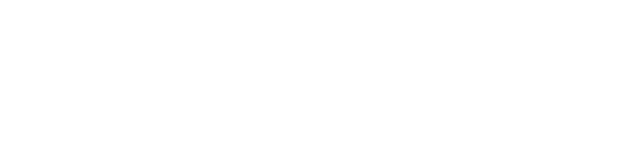
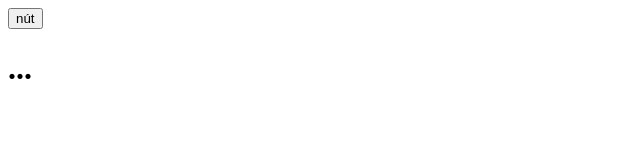
Before and after one commit to Phu204/test, a plain HTML site: page index.html in a window 1280 px wide. Shown: the whole page, without its empty margins (0-640 px from the left). Drawn offline with Linux system fonts and the light colour scheme.

Commit message:
add index.html

```diff
--- /dev/null
+++ b/index.css
@@ -0,0 +1,4 @@
+button{
+    background: #00bf00;
+    color: #7d0000;
+}
--- a/index.html
+++ b/index.html
@@ -2,9 +2,10 @@
 <html lang="en">
 <head>
     <meta charset="UTF-8">
-    <title>Title</title>
+    <title>tét</title>
 </head>
 <body>
-
+    <button class="bnt"> nút</button>
+    <h1>...</h1>
 </body>
 </html>
```
